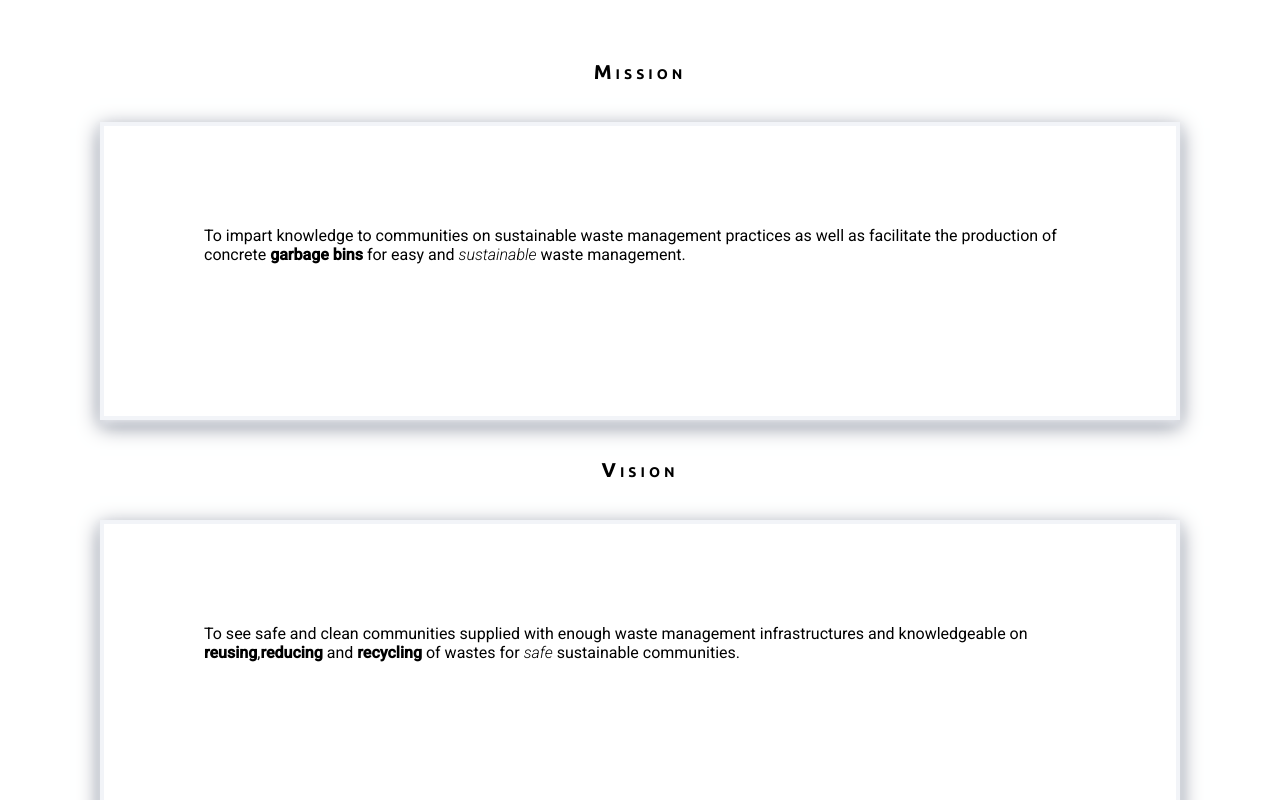
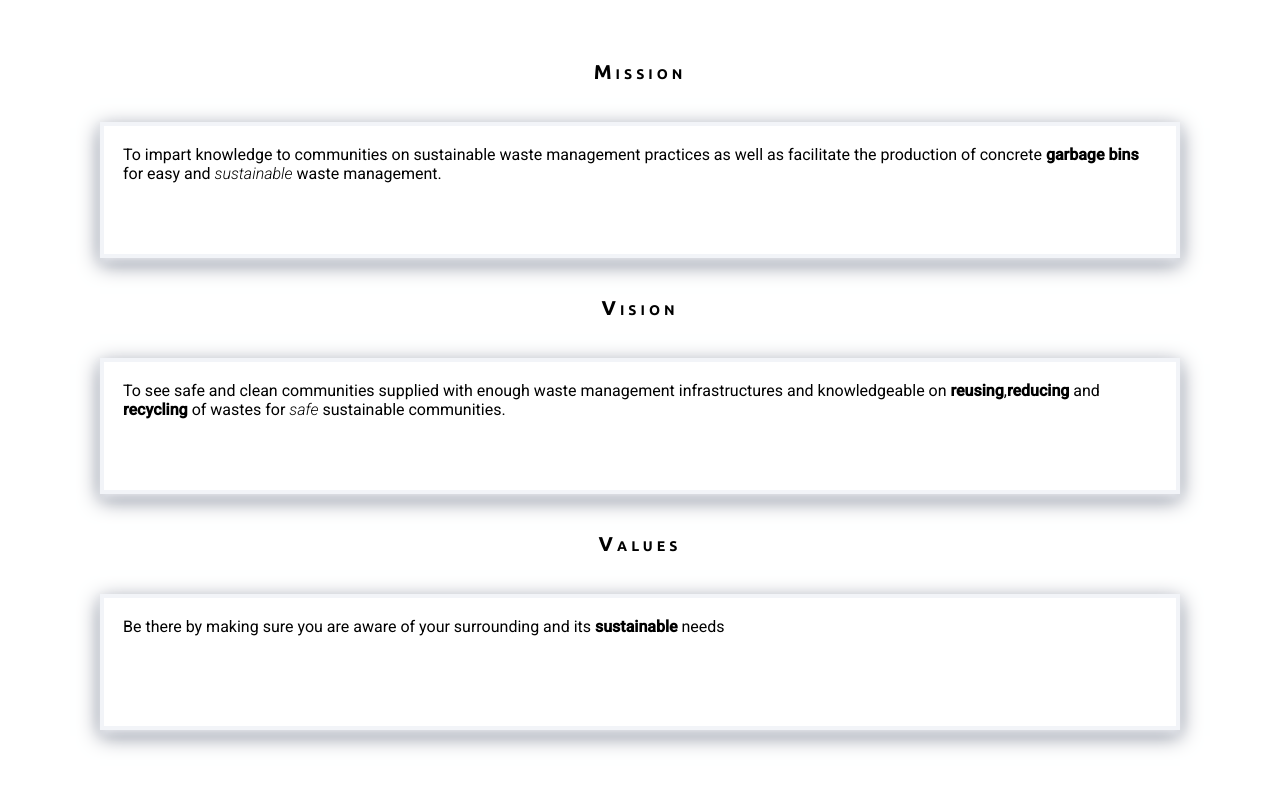
Before and after one commit to lucaimbalzano/HakunaTakaTaka, an Angular app: page /mission in a window 1280 px wide. Shown: the part 1360-2160 px from the top of the page. Built offline with nearby package versions, Linux system fonts and the light colour scheme.

Commit message:
## Style Mission

```diff
--- a/src/app/components/mission/mission.component.css
+++ b/src/app/components/mission/mission.component.css
@@ -363,7 +363,7 @@ div.polaroid:hover {
     width: 100%;
   }
   .text-mission-box {
-    padding: 100px;
+    padding: 19px;
     height: 90px;
   }
 }
```
